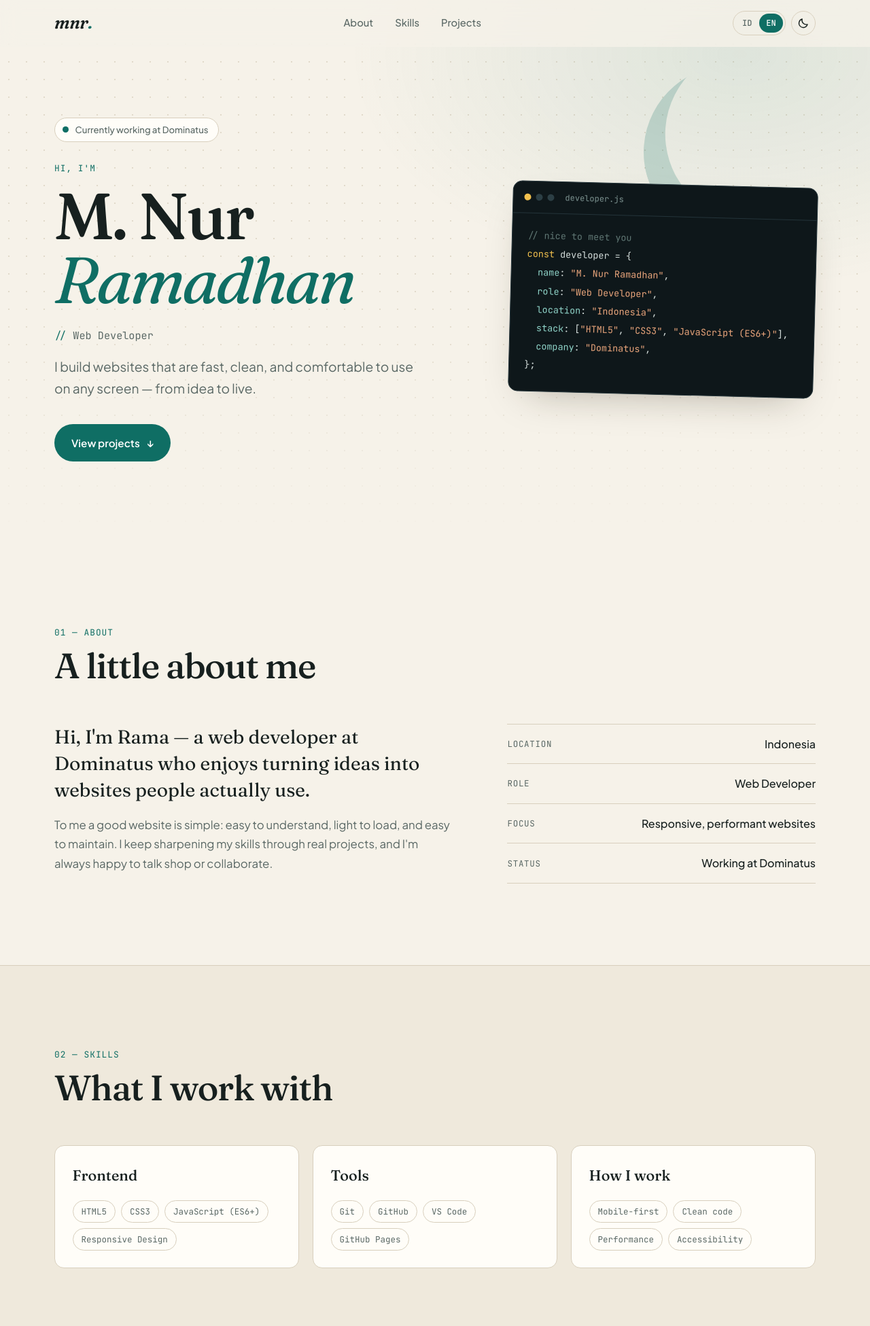
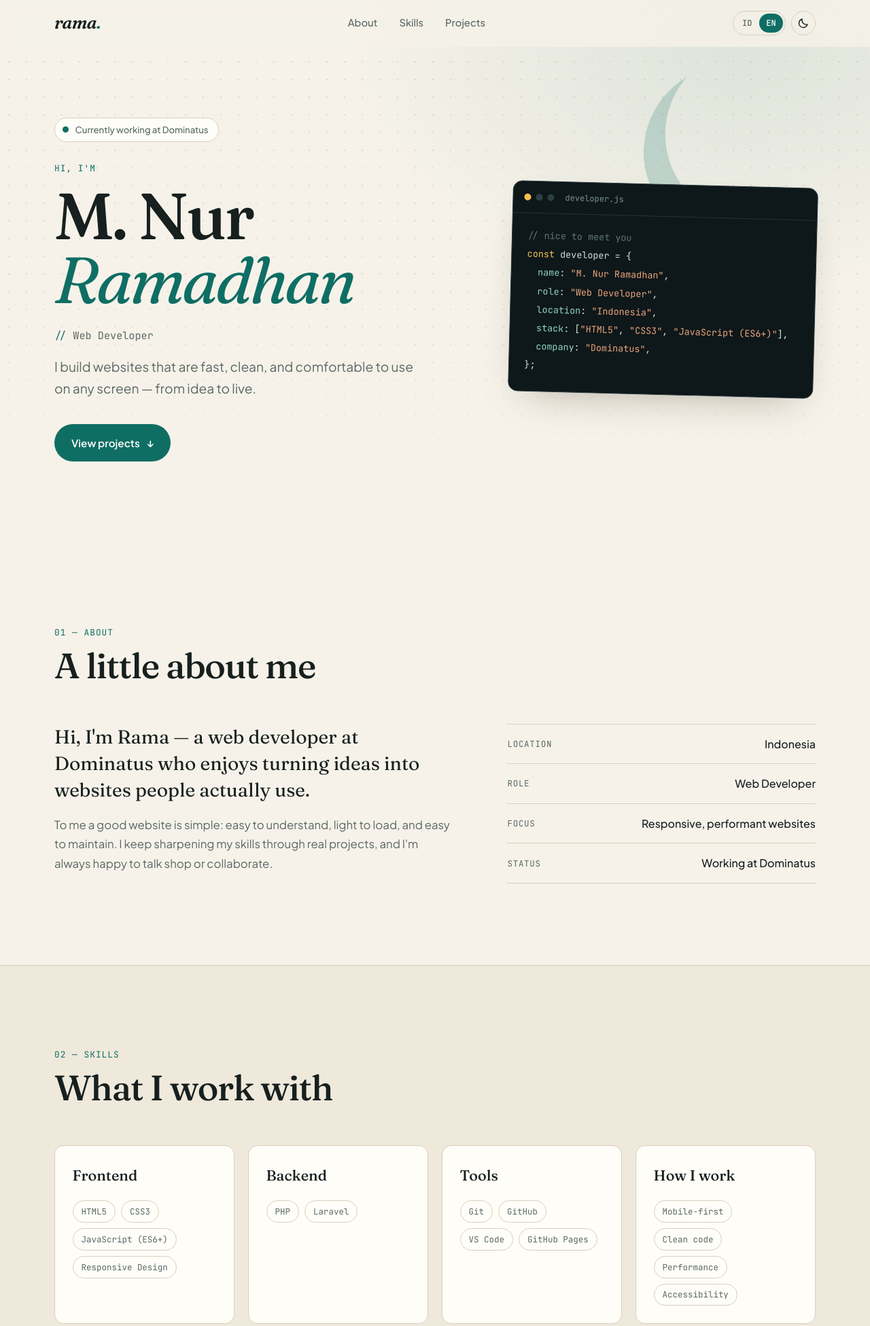
Before and after one commit to ramadhan42/ramadhan42.github.io, a plain HTML site: page index.html in a window 1280 px wide. Shown: the top 1951 px of the page at 68% size. Drawn offline with Linux system fonts and the light colour scheme.

Commit message:
Add PHP and Laravel skills, rename logo to rama
Co-Authored-By: Claude Fable 5.2 <noreply@anthropic.com>

```diff
--- a/assets/js/data.js
+++ b/assets/js/data.js
@@ -48,6 +48,10 @@ window.PORTFOLIO = {
       items: ["HTML5", "CSS3", "JavaScript (ES6+)", "Responsive Design"],
     },
     {
+      title: { id: "Backend", en: "Backend" },
+      items: ["PHP", "Laravel"],
+    },
+    {
       title: { id: "Tools", en: "Tools" },
       items: ["Git", "GitHub", "VS Code", "GitHub Pages"],
     },
--- a/index.html
+++ b/index.html
@@ -36,7 +36,7 @@
   <!-- ===== Header ===== -->
   <header class="header" id="header">
     <div class="container header__inner">
-      <a class="logo" href="#top" aria-label="M. Nur Ramadhan">mnr<span>.</span></a>
+      <a class="logo" href="#top" aria-label="M. Nur Ramadhan">rama<span>.</span></a>
 
       <nav class="nav" id="nav" aria-label="Navigasi utama">
         <a href="#about" data-i18n="nav.about">Tentang</a>
```
